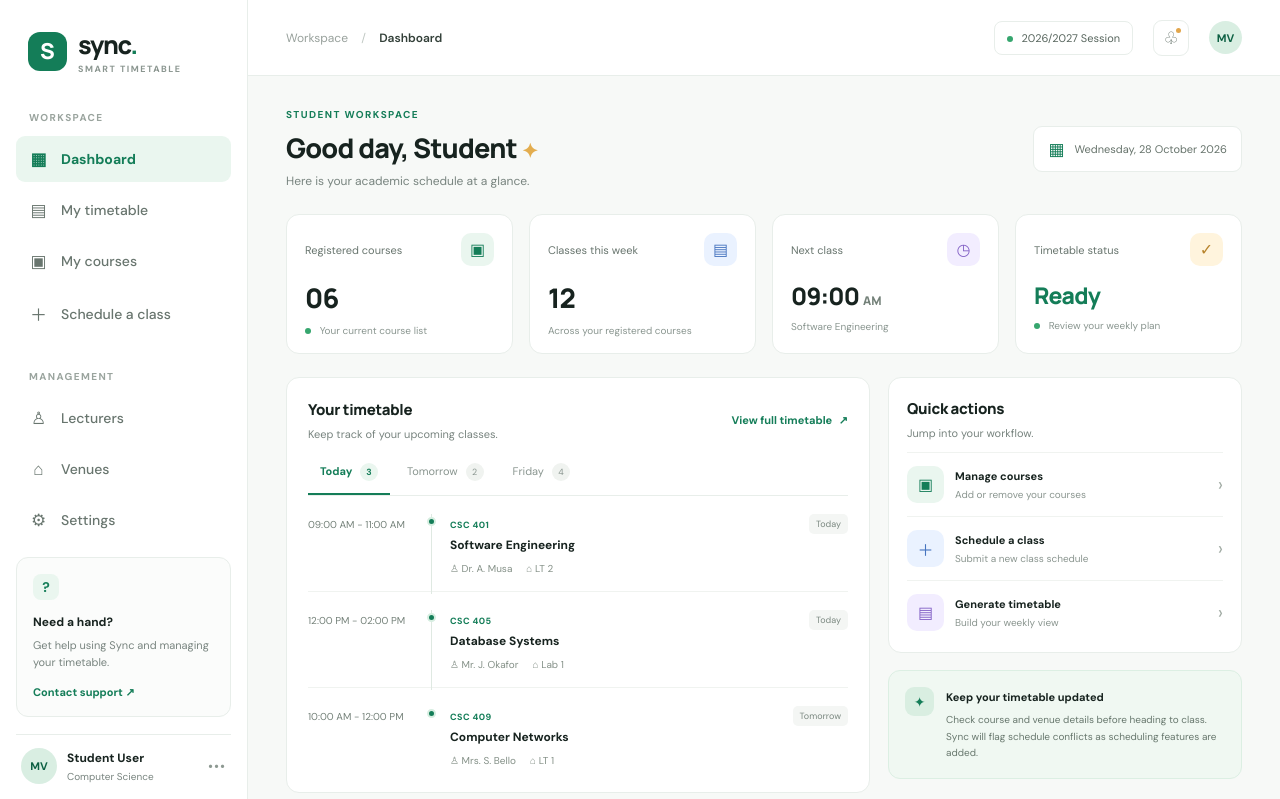
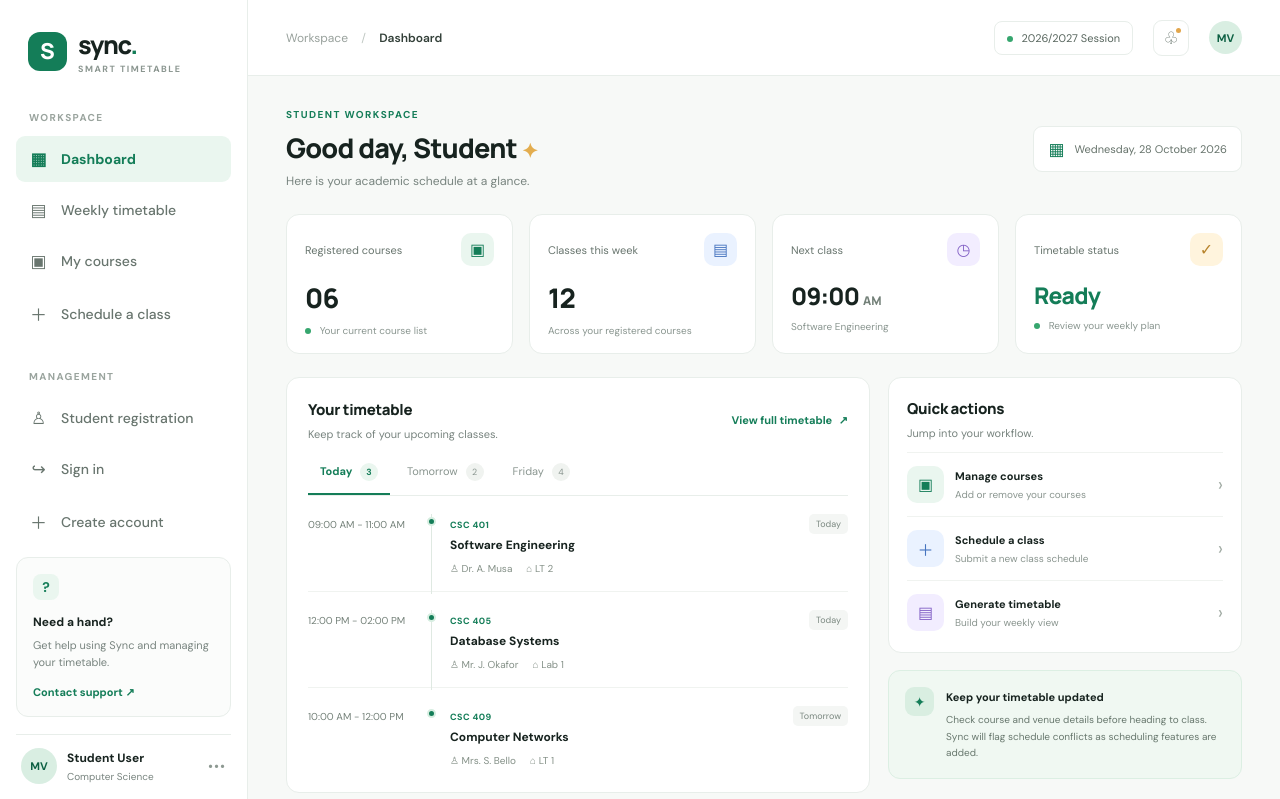
Before and after one commit to mediikon-tech/SYNC---project, a PHP site: page / in a window 1280 px wide. Shown: the top 799 px of the page. Run offline with PHP 8.4, Linux system fonts and the light colour scheme.

Commit message:
Connect Sync dashboard navigation to interface pages

```diff
--- a/index.php
+++ b/index.php
@@ -22,15 +22,15 @@ $courses = [
         <div class="nav-label">WORKSPACE</div>
         <nav class="main-nav" aria-label="Main navigation">
             <a class="nav-link active" href="index.php"><span class="nav-icon">▦</span> Dashboard</a>
-            <a class="nav-link" href="#timetable"><span class="nav-icon">▤</span> My timetable</a>
-            <a class="nav-link" href="#courses"><span class="nav-icon">▣</span> My courses</a>
-            <a class="nav-link" href="#schedule"><span class="nav-icon">＋</span> Schedule a class</a>
+            <a class="nav-link" href="timetable.php"><span class="nav-icon">▤</span> Weekly timetable</a>
+            <a class="nav-link" href="courses.php"><span class="nav-icon">▣</span> My courses</a>
+            <a class="nav-link" href="timetable.php"><span class="nav-icon">＋</span> Schedule a class</a>
         </nav>
         <div class="nav-label management-label">MANAGEMENT</div>
         <nav class="main-nav" aria-label="Management navigation">
-            <a class="nav-link" href="#lecturers"><span class="nav-icon">♙</span> Lecturers</a>
-            <a class="nav-link" href="#venues"><span class="nav-icon">⌂</span> Venues</a>
-            <a class="nav-link" href="#settings"><span class="nav-icon">⚙</span> Settings</a>
+            <a class="nav-link" href="register.php"><span class="nav-icon">♙</span> Student registration</a>
+            <a class="nav-link" href="login.php"><span class="nav-icon">↪</span> Sign in</a>
+            <a class="nav-link" href="register.php"><span class="nav-icon">＋</span> Create account</a>
         </nav>
         <div class="sidebar-bottom">
             <div class="help-card"><div class="help-symbol">?</div><strong>Need a hand?</strong><p>Get help using Sync and managing your timetable.</p><a href="mailto:support@sync.local">Contact support ↗</a></div>
@@ -53,7 +53,7 @@ $courses = [
             </section>
             <section class="content-grid">
                 <article class="panel timetable-panel" id="timetable">
-                    <div class="panel-heading"><div><h2>Your timetable</h2><p class="muted">Keep track of your upcoming classes.</p></div><a class="text-link" href="#weekly-view">View full timetable <span>↗</span></a></div>
+                    <div class="panel-heading"><div><h2>Your timetable</h2><p class="muted">Keep track of your upcoming classes.</p></div><a class="text-link" href="timetable.php">View full timetable <span>↗</span></a></div>
                     <div class="day-switcher"><button class="day-tab selected" data-day="Today">Today <span>3</span></button><button class="day-tab" data-day="Tomorrow">Tomorrow <span>2</span></button><button class="day-tab" data-day="Friday">Friday <span>4</span></button></div>
                     <div class="class-list" id="classList">
                         <?php foreach ($courses as $course): ?>
@@ -66,11 +66,11 @@ $courses = [
                     <div class="empty-state" id="emptyState" hidden>No sample classes for this day yet.</div>
                 </article>
                 <aside class="right-column">
-                    <article class="panel quick-panel"><div class="panel-heading"><div><h2>Quick actions</h2><p class="muted">Jump into your workflow.</p></div></div><a class="quick-action" href="#courses"><span class="quick-icon green-icon">▣</span><span><strong>Manage courses</strong><small>Add or remove your courses</small></span><b>›</b></a><a class="quick-action" href="#schedule"><span class="quick-icon blue-icon">＋</span><span><strong>Schedule a class</strong><small>Submit a new class schedule</small></span><b>›</b></a><a class="quick-action" href="#weekly-view"><span class="quick-icon purple-icon">▤</span><span><strong>Generate timetable</strong><small>Build your weekly view</small></span><b>›</b></a></article>
+                    <article class="panel quick-panel"><div class="panel-heading"><div><h2>Quick actions</h2><p class="muted">Jump into your workflow.</p></div></div><a class="quick-action" href="courses.php"><span class="quick-icon green-icon">▣</span><span><strong>Manage courses</strong><small>Add or remove your courses</small></span><b>›</b></a><a class="quick-action" href="timetable.php"><span class="quick-icon blue-icon">＋</span><span><strong>Schedule a class</strong><small>Submit a new class schedule</small></span><b>›</b></a><a class="quick-action" href="#weekly-view"><span class="quick-icon purple-icon">▤</span><span><strong>Generate timetable</strong><small>Build your weekly view</small></span><b>›</b></a></article>
                     <article class="tip-card"><div class="tip-icon">✦</div><div><strong>Keep your timetable updated</strong><p>Check course and venue details before heading to class. Sync will flag schedule conflicts as scheduling features are added.</p></div></article>
                 </aside>
             </section>
-            <section class="panel course-panel" id="courses"><div class="panel-heading"><div><h2>Your courses</h2><p class="muted">A quick look at your registered courses.</p></div><a class="text-link" href="#manage-courses">Manage courses <span>↗</span></a></div><div class="course-chips"><span><b>CSC 401</b> Software Engineering</span><span><b>CSC 405</b> Database Systems</span><span><b>CSC 409</b> Computer Networks</span><span><b>CSC 411</b> Artificial Intelligence</span><span><b>CSC 415</b> Research Methods</span><span><b>CSC 417</b> Project Management</span></div></section>
+            <section class="panel course-panel" id="courses"><div class="panel-heading"><div><h2>Your courses</h2><p class="muted">A quick look at your registered courses.</p></div><a class="text-link" href="courses.php">Manage courses <span>↗</span></a></div><div class="course-chips"><span><b>CSC 401</b> Software Engineering</span><span><b>CSC 405</b> Database Systems</span><span><b>CSC 409</b> Computer Networks</span><span><b>CSC 411</b> Artificial Intelligence</span><span><b>CSC 415</b> Research Methods</span><span><b>CSC 417</b> Project Management</span></div></section>
             <footer class="footer"><span>© <?= date('Y') ?> Sync. Smart course allocation and timetable management.</span><span>Built for a clearer academic week.</span></footer>
         </section>
     </main>
```
